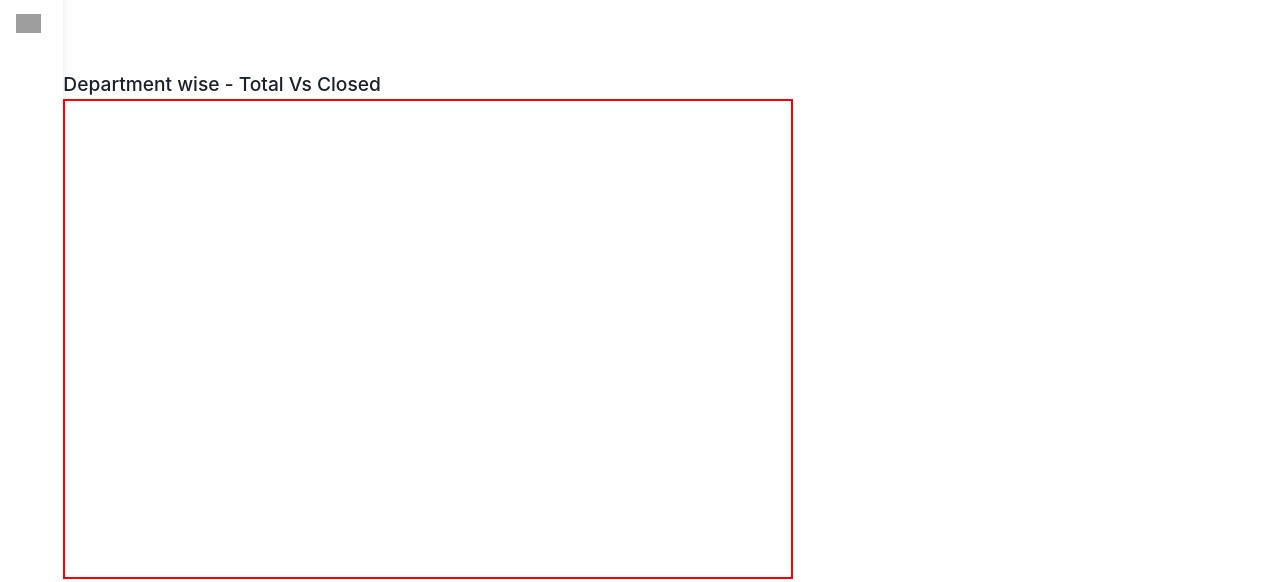
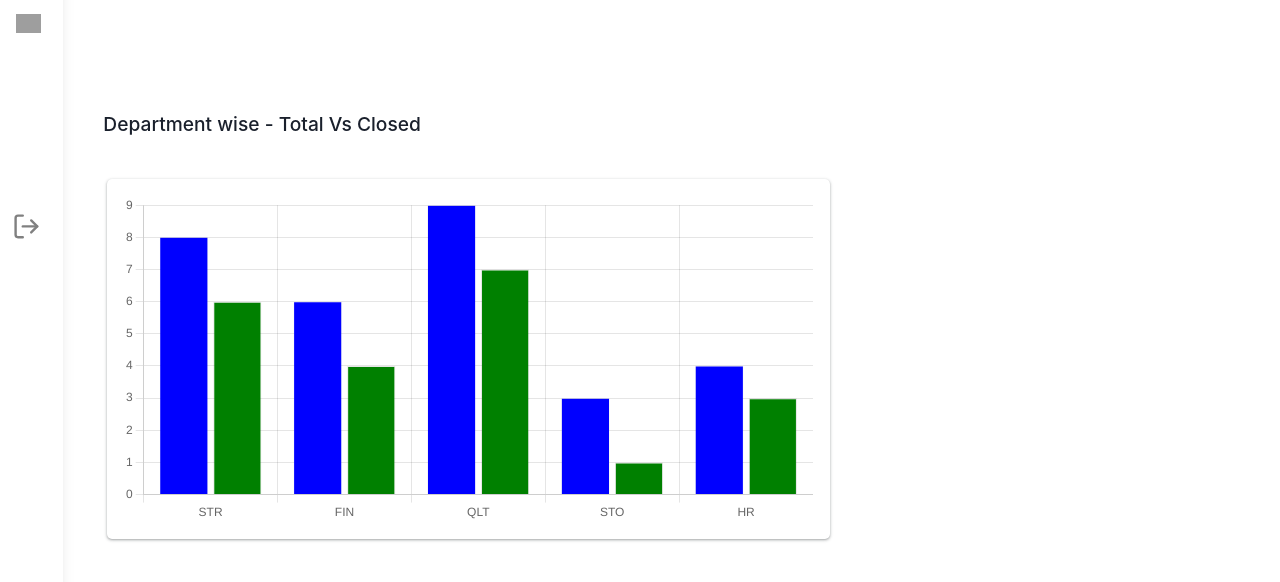
Before and after one commit to Ashutosh5333/Project-mangement, a React (Create React App) app in the folder Client/myapp/: page / in a window 1280 px wide. Shown: the part 370-952 px from the top of the page. Built offline with nearby package versions, Linux system fonts and the light colour scheme; no server answers; grey boxes are pictures that could not be loaded.

Commit message:
chart is done

```diff
--- a/Client/myapp/src/components/Sidebar.jsx
+++ b/Client/myapp/src/components/Sidebar.jsx
@@ -5,14 +5,19 @@ import DashboardL from "../Images/DashboardL.jpg"
 import createproject from "../Images/createproject.jpg"
 import Projectlist from "../Images/Projectlist.jpg"
 import "./side.css"
-
+import { FiLogOut } from 'react-icons/fi'
+import { useNavigate } from 'react-router-dom';
 
 const Sidebar = () => {
   const [active , SetActive] = useState(false)
-
+  const navigate  = useNavigate()
 
    const handleclick = (event) =>{
        SetActive(current => !current)
+   }
+
+   const handleLogout = () =>{
+    navigate("/login")
    }
 
 
@@ -44,8 +49,13 @@ const Sidebar = () => {
                  </Box>
                  </Link>
 
+          </Box>
 
-          </Box>
+              <Box  p="3"  mt="250px" display={{base:"none", md:"flex", lg:"flex"}}>
+                <FiLogOut onClick={handleLogout} fontSize={"1.8rem"} color="gray"
+                  //  m="5"
+                />
+             </Box>
 
 
 
--- a/Client/myapp/src/pages/Chart.js
+++ b/Client/myapp/src/pages/Chart.js
@@ -1,20 +1,62 @@
 import { Box, Text } from '@chakra-ui/react'
+import {
+    Chart as ChartJS,
+    BarElement, CategoryScale, LinearScale } from 'chart.js'
 import React, { useState } from 'react'
 import {Bar} from "react-chartjs-2"
+ChartJS.register(LinearScale,CategoryScale,BarElement)
 
 export const Chart = () => {
     // const [data, Setdata] = useState()
 
 
-    return (
-    <>
-      <Box>
+    const data = {
+        labels:["STR","FIN","QLT","STO","HR" ],
+
+        datasets:[
+              {
+                type:"bar",
+                label:"Total",
+                data:[8,6,9,3,4,2],
+                borderWidth:.5,
+                backgroundColor:"blue",
+              },
+              {
+                type:"bar",
+                label:"Total",
+                data:[6,4,7,1,3,1],
+                borderWidth:1,
+                backgroundColor:"green",
+              }
+        ]
+
+    };
+      const options ={
+        maintainAspectRatio:false,
+         scales:{
+            y:{
+                beginAtZero:true,
+            }
+         }
+      }
 
 
 
+    return (
+    <>
+      <Box
+       p="4"
+       w={{base:"100%",md:"100%",lg:"99%"}}
+       h="45vh"
+        m={{base:"auto"}}
+       borderRadius={"5px"}
+       boxShadow={"rgba(60,64,67,0.3) 0px 1px 2px 0px,rgba(60,64,67,0.15) 0px 1px 3px 1px "}
+      >
 
+       <Bar data={data} height={200} options={options} />
 
       </Box>
+
     </>
   )
 }
--- a/Client/myapp/src/pages/Dashboard.jsx
+++ b/Client/myapp/src/pages/Dashboard.jsx
@@ -1,5 +1,5 @@
 import React from 'react'
-import { Box, Divider, Image, Text } from '@chakra-ui/react';
+import { Box, Image, Text } from '@chakra-ui/react';
 
 import {FiLogOut} from "react-icons/fi"
 import Bottombar from '../components/Bottombar';
@@ -13,14 +13,13 @@ const Dashboard = () => {
    const navigate  = useNavigate()
 
     const handleLogout = () =>{
-      console.log("hello")
         navigate("/login")
     }
 
 
   return (
     <>
-    <Box  height={"100vh"} m="auto"
+    <Box  height={"100vh"}
     w={{base:"100vw",md:"100%",lg:"100%"}}
      >
 
@@ -53,10 +52,6 @@ const Dashboard = () => {
 
 
 
-
-
-
-
          </Box>
 
            {/* -------------- */}
@@ -72,11 +67,13 @@ const Dashboard = () => {
           <Projectslider/>
         </Box>
 
-        <Text textAlign={"start"} fontSize={"1.2rem"} fontWeight={"500"} marginRight={"10px"}>
+        <Text textAlign={{ base:"center" ,md:"start",lg:"start"}} fontSize={"1.2rem"} fontWeight={"500"} margin={"10"}>
              Department wise - Total Vs Closed
         </Text>
 
-        <Box border="2px solid red" w="60%"  h="60vh">
+        <Box  w={{base:"95%",md:"60%",lg:"60%"}}  h="50vh"
+         m={{base:"auto",md:"10",lg:"10" }}
+        >
              <Chart/>
         </Box>
 
@@ -89,29 +86,3 @@ const Dashboard = () => {
 }
 
 export default Dashboard
-
-
-/**
- *
-          <Box border={"2px solid red"} w={{base:"10vw",md:"18vw",lg:"18vw"}}
-          h={{base:"10vh" , md:"15vh",lg:"15vh"}}  boxShadow={"lg"}
-          rounded="lg" p="2"  bg="#ffffff"
-          >
-          FiLogOutrst A
-          </Box>
-
-          <Box border={"2px solid red"}
-         w={{base:"10vw",md:"18vw",lg:"18vw"}}
-         h={{base:"10vh" , md:"15vh",lg:"15vh"}} > First B  </Box>
-
-          <Box border={"2px solid red"} w={{base:"10vw",md:"18vw",lg:"18vw"}}
-           h={{base:"10vh" , md:"15vh",lg:"15vh"}}> First C  </Box>
-
-          <Box border={"2px solid red"} w={{base:"10vw",md:"18vw",lg:"18vw"}}
-           h={{base:"10vh" , md:"15vh",lg:"15vh"}}> First D  </Box>
-
-          <Box border={"2px solid red"} w={{base:"10vw",md:"18vw",lg:"18vw"}}
-           h={{base:"10vh" , md:"15vh",lg:"15vh"}}> First E  </Box>
-
-
- */
--- a/Client/myapp/src/pages/Login.jsx
+++ b/Client/myapp/src/pages/Login.jsx
@@ -1,5 +1,5 @@
 import React, { useEffect, useState } from 'react'
-import { Box, Button, Card, CardBody, FormControl, FormLabel, Image, Input, InputGroup, InputRightElement, Stack, Text, VStack, useColorModeValue, useToast } from '@chakra-ui/react'
+import { Box, Button, Card,  FormControl, FormLabel, Image, Input, InputGroup, InputRightElement, Stack, Text, VStack, useColorModeValue, useToast } from '@chakra-ui/react'
 import { ViewIcon, ViewOffIcon } from "@chakra-ui/icons";
 import { useDispatch } from 'react-redux';
 import { useNavigate } from 'react-router-dom';
@@ -121,7 +121,7 @@ const Login = () => {
                   name="email"
                   h="8vh"
                   mt="-10px"
-                  // p="5"
+
                   onChange={handleChange}
                 />
 
```
Also changed, not shown: Client/myapp/src/components/styles.css (deleted, +0 -50 lines).
